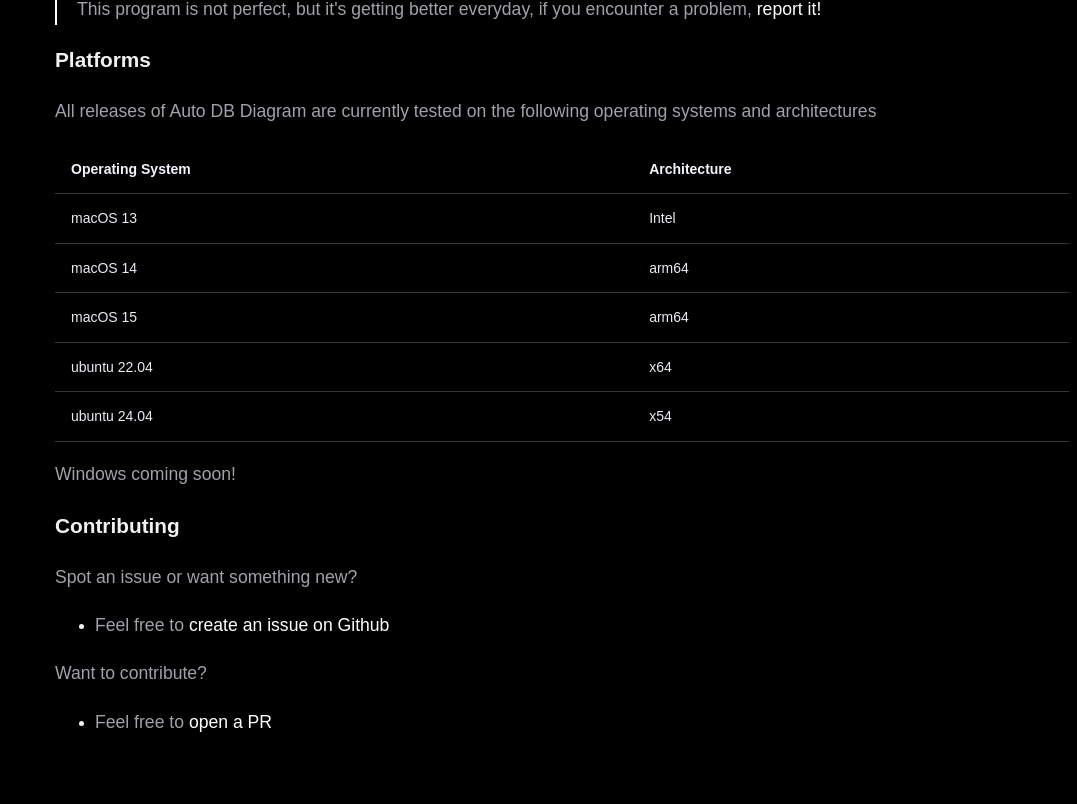
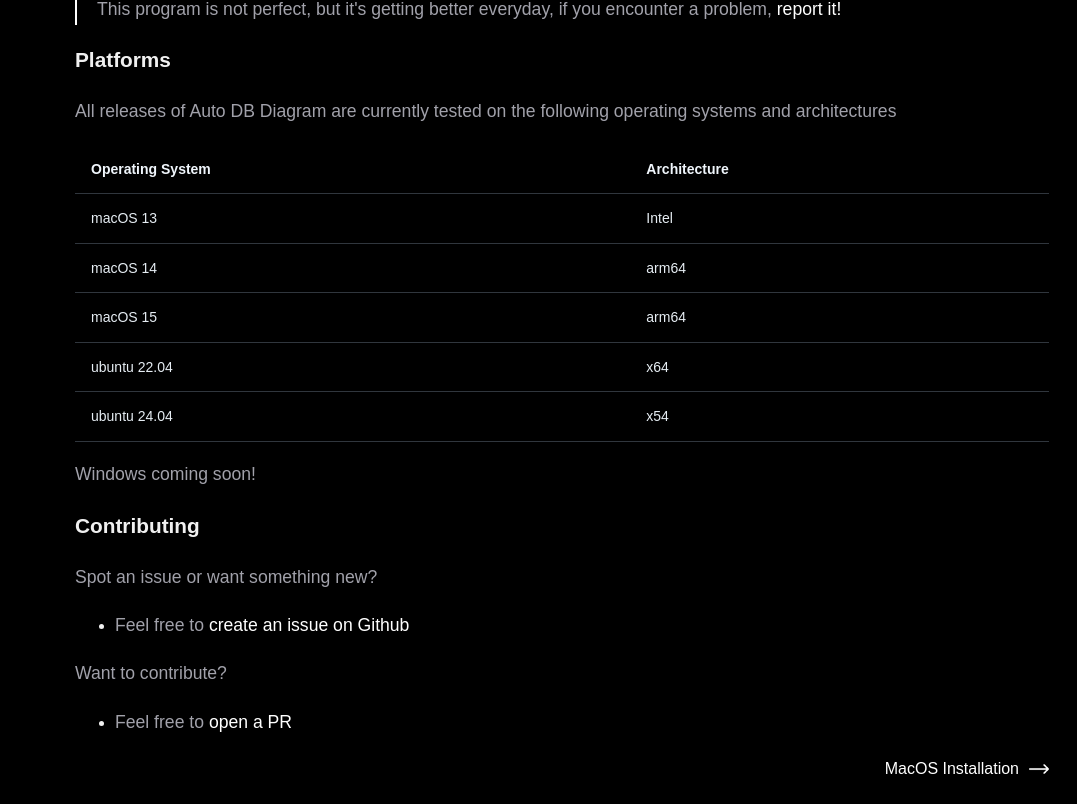
Before and after one commit to jamesdaniel3/auto-db-diagram-docs, a React (Vite) app in the folder frontend/: page /docs/installation/overview in a window 1280 px wide. Shown: the part 658-1462 px from the top of the page, without its empty margins (203-1280 px from the left). Before the commit the page ends 1421 px from the top, so only its background shows below. Built offline with nearby package versions, Linux system fonts and the light colour scheme.

Commit message:
added navigation to the bottom of each page and moved large constants to their own files

```diff
--- /dev/null
+++ b/frontend/src/components/DocsFooter.tsx
@@ -0,0 +1,51 @@
+export interface DocsFooterPropts {
+  previous?: LinkItem;
+  next?: LinkItem;
+}
+
+interface LinkItem {
+  name: string;
+  url: string;
+}
+
+import "../styles/Docs.css";
+import arrow from "../assets/images/right-arrow.png";
+
+export default function DocsFooter({ previous, next }: DocsFooterPropts) {
+  return (
+    <>
+      <div
+        className={`footer-container${!next ? " footer-container--last" : ""}${
+          !previous ? " footer-container--first" : ""
+        }`}
+      >
+        {previous && (
+          <div className="new-page-container">
+            <img
+              src={arrow}
+              alt="arrow indicating link to previous page"
+              className="previous-page-arrow"
+              style={{ height: "20px", width: "20px" }}
+            />
+            <a href={previous.url} className="page-intext-link">
+              {previous.name}
+            </a>
+          </div>
+        )}
+        {next && (
+          <div className="new-page-container">
+            <a href={next.url} className="page-intext-link">
+              {next.name}
+            </a>
+            <img
+              src={arrow}
+              alt="arrow indicating link to next page"
+              className="next-page-arrow"
+              style={{ height: "20px", width: "20px" }}
+            />
+          </div>
+        )}
+      </div>
+    </>
+  );
+}
--- a/frontend/src/components/DocsNavbar.tsx
+++ b/frontend/src/components/DocsNavbar.tsx
@@ -1,100 +1,10 @@
 import { Link, useLocation } from "react-router-dom";
 
 import "../styles/Navbar.css";
-
-interface NavLink {
-  id: string;
-  name: string;
-  url: string;
-  isExternal?: boolean;
-  isEmail?: boolean;
-}
-
-interface NavItem {
-  title: string;
-  id: string;
-  subItems: NavLink[];
-}
+import { NAVBAR_ITEMS, type NavLink } from "../constants/NavLinks";
 
 export default function DocsNavbar() {
   const location = useLocation();
-  const NAVBAR_ITEMS: NavItem[] = [
-    {
-      title: "Getting Started",
-      id: "getting-started",
-      subItems: [
-        {
-          name: "Overview",
-          url: "/docs/installation/overview",
-          id: "installation-overview",
-        },
-        {
-          name: "MacOS Installation",
-          url: "/docs/installation/macos",
-          id: "installation-macos",
-        },
-        {
-          name: "Linux Installation",
-          url: "/docs/installation/linux",
-          id: "installation-linux",
-        },
-      ],
-    },
-    {
-      title: "Usage",
-      id: "usage",
-      subItems: [
-        {
-          name: "Interactive Mode",
-          url: "/docs/usage/interactive",
-          id: "usage-interative",
-        },
-        {
-          name: "PostgreSQL Configs",
-          url: "/docs/usage/postgres",
-          id: "usage-postgres",
-        },
-        {
-          name: "MySQL Configs",
-          url: "/docs/usage/mysql",
-          id: "usage-mysql",
-        },
-        {
-          name: "SQLite Configs",
-          url: "/docs/usage/sqlite",
-          id: "usage-sqlite",
-        },
-        {
-          name: "MongoDB Configs",
-          url: "/docs/usage/mongodb",
-          id: "usage-mongodb",
-        },
-        {
-          name: "Limitations",
-          url: "/docs/usage/limitations",
-          id: "usage-limitations",
-        },
-      ],
-    },
-    {
-      title: "More",
-      id: "more",
-      subItems: [
-        {
-          name: "Questions?",
-          url: "mailto:jamesmd333@gmail.com",
-          id: "contact-email",
-          isEmail: true,
-        },
-        {
-          name: "See the Code!",
-          url: "https://github.com/jamesdaniel3/auto-db-diagram",
-          id: "github-repo",
-          isExternal: true,
-        },
-      ],
-    },
-  ];
 
   const renderNavLink = (subItem: NavLink) => {
     const commonClasses = `navbar-link-container ${
--- /dev/null
+++ b/frontend/src/constants/NavLinks.ts
@@ -0,0 +1,86 @@
+export interface NavLink {
+  id: string;
+  name: string;
+  url: string;
+  isExternal?: boolean;
+  isEmail?: boolean;
+}
+
+interface NavItem {
+  title: string;
+  id: string;
+  subItems: NavLink[];
+}
+
+export const NAVBAR_ITEMS: NavItem[] = [
+  {
+    title: "Getting Started",
+    id: "getting-started",
+    subItems: [
+      {
+        name: "Overview",
+        url: "/docs/installation/overview",
+        id: "installation-overview",
+      },
+      {
+        name: "MacOS Installation",
+        url: "/docs/installation/macos",
+        id: "installation-macos",
+      },
+      {
+        name: "Linux Installation",
+        url: "/docs/installation/linux",
+        id: "installation-linux",
+      },
+    ],
+  },
+  {
+    title: "Usage",
+    id: "usage",
+    subItems: [
+      {
+        name: "Interactive Mode",
+        url: "/docs/usage/interactive",
+        id: "usage-interative",
+      },
+      {
+        name: "PostgreSQL Configs",
+        url: "/docs/usage/postgres",
+        id: "usage-postgres",
+      },
+      {
+        name: "MySQL Configs",
+        url: "/docs/usage/mysql",
+        id: "usage-mysql",
+      },
+      {
+        name: "SQLite Configs",
+        url: "/docs/usage/sqlite",
+        id: "usage-sqlite",
+      },
+      {
+        name: "MongoDB Configs",
+        url: "/docs/usage/mongodb",
+        id: "usage-mongodb",
+      },
+    ],
+  },
+  {
+    title: "More",
+    id: "more",
+    subItems: [
+      {
+        name: "Questions?",
+        url: "mailto:jamesmd333@gmail.com",
+        id: "contact-email",
+        isEmail: true,
+      },
+      {
+        name: "See the Code!",
+        url: "https://github.com/jamesdaniel3/auto-db-diagram",
+        id: "github-repo",
+        isExternal: true,
+      },
+    ],
+  },
+];
--- /dev/null
+++ b/frontend/src/constants/SiteMap.ts
@@ -0,0 +1,88 @@
+interface LinkItem {
+  name: string;
+  url: string;
+}
+
+interface SiteMapItem {
+  previous?: LinkItem;
+  next?: LinkItem;
+}
+
+type SiteMap = {
+  [key: string]: SiteMapItem;
+};
+
+export const SITE_MAP: SiteMap = {
+  "/docs/installation/overview": {
+    next: {
+      name: "MacOS Installation",
+      url: "/docs/installation/macos",
+    },
+  },
+  "/docs/installation/macos": {
+    next: {
+      name: "Linux Installation",
+      url: "/docs/installation/linux",
+    },
+    previous: {
+      name: "Overview",
+      url: "/docs/installation/overview",
+    },
+  },
+  "/docs/installation/linux": {
+    next: {
+      name: "Interactive Mode",
+      url: "/docs/usage/interactive",
+    },
+    previous: {
+      name: "MacOS Installation",
+      url: "/docs/installation/macos",
+    },
+  },
+  "/docs/usage/interactive": {
+    next: {
+      name: "PostgreSQL Configs",
+      url: "/docs/usage/postgres",
+    },
+    previous: {
+      name: "Linux Installation",
+      url: "/docs/installation/linux",
+    },
+  },
+  "/docs/usage/postgres": {
+    next: {
+      name: "MySQL Configs",
+      url: "/docs/usage/mysql",
+    },
+    previous: {
+      name: "Interactive Mode",
+      url: "/docs/usage/interactive",
+    },
+  },
+  "/docs/usage/mysql": {
+    next: {
+      name: "SQLite Configs",
+      url: "/docs/usage/sqlite",
+    },
+    previous: {
+      name: "PostgreSQL Configs",
+      url: "/docs/usage/postgres",
+    },
+  },
+  "/docs/usage/sqlite": {
+    next: {
+      name: "MongoDB Configs",
+      url: "/docs/usage/mongodb",
+    },
+    previous: {
+      name: "MySQL Configs",
+      url: "/docs/usage/mysql",
+    },
+  },
+  "/docs/usage/mongodb": {
+    previous: {
+      name: "SQLite Configs",
+      url: "/docs/usage/sqlite",
+    },
+  },
+};
--- a/frontend/src/routes/DocsPage.tsx
+++ b/frontend/src/routes/DocsPage.tsx
@@ -1,15 +1,25 @@
-import { Outlet } from "react-router-dom";
+import { Outlet, useLocation } from "react-router-dom";
 import DocsNavbar from "../components/DocsNavbar";
 
 import "../styles/Docs.css";
+import DocsFooter from "../components/DocsFooter";
+import { SITE_MAP } from "../constants/SiteMap";
 
 export default function DocsPage() {
+  const location = useLocation();
+
+  const currentPage = SITE_MAP[location.pathname];
+
   return (
     <>
       <div className="docs-container">
         <DocsNavbar />
         <main className="docs-content">
           <Outlet />
+          <DocsFooter
+            previous={currentPage?.previous}
+            next={currentPage?.next}
+          />
         </main>
       </div>
     </>
--- a/frontend/src/styles/Docs.css
+++ b/frontend/src/styles/Docs.css
@@ -3,4 +3,40 @@
   flex-direction: row;
   max-width: 1400px;
   margin: 0 auto;
+  padding-left: 20px;
+  padding-right: 20px;
 }
+
+.footer-container {
+  display: flex;
+  justify-content: space-between;
+  align-items: center;
+  margin-bottom: 10px;
+}
+
+.footer-container.footer-container--last {
+  justify-content: flex-start;
+}
+
+.footer-container.footer-container--first {
+  justify-content: flex-end;
+}
+
+.next-page-arrow {
+  filter: invert(1);
+  margin-left: 10px;
+  padding-bottom: 3px;
+}
+
+.previous-page-arrow {
+  filter: invert(1);
+  transform: rotate(180deg);
+  margin-right: 10px;
+  padding-top: 5px;
+}
+
+.new-page-container {
+  display: flex;
+  flex-direction: row;
+  align-items: center;
+}
```
Also changed, not shown: frontend/src/assets/images/right-arrow.png (added).
